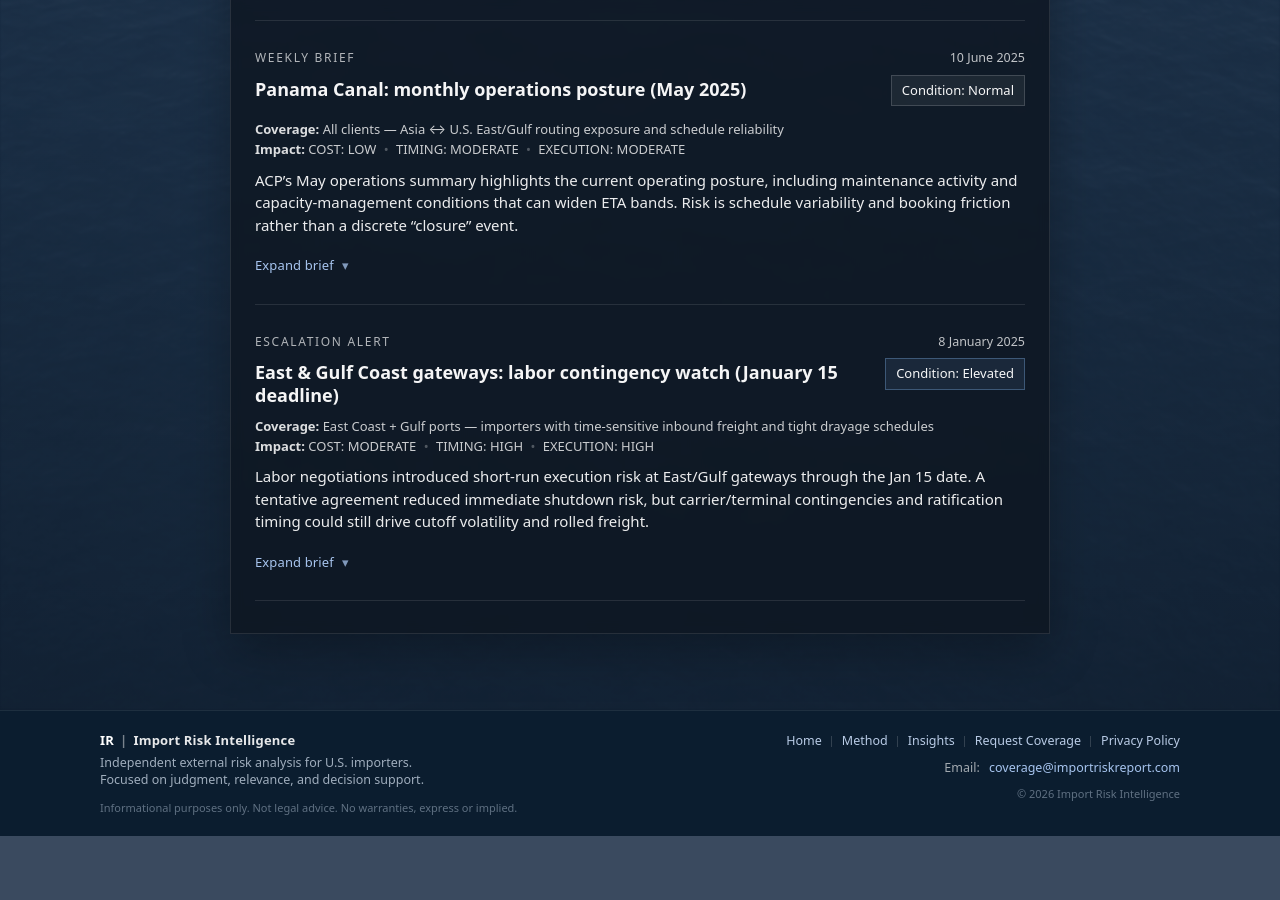
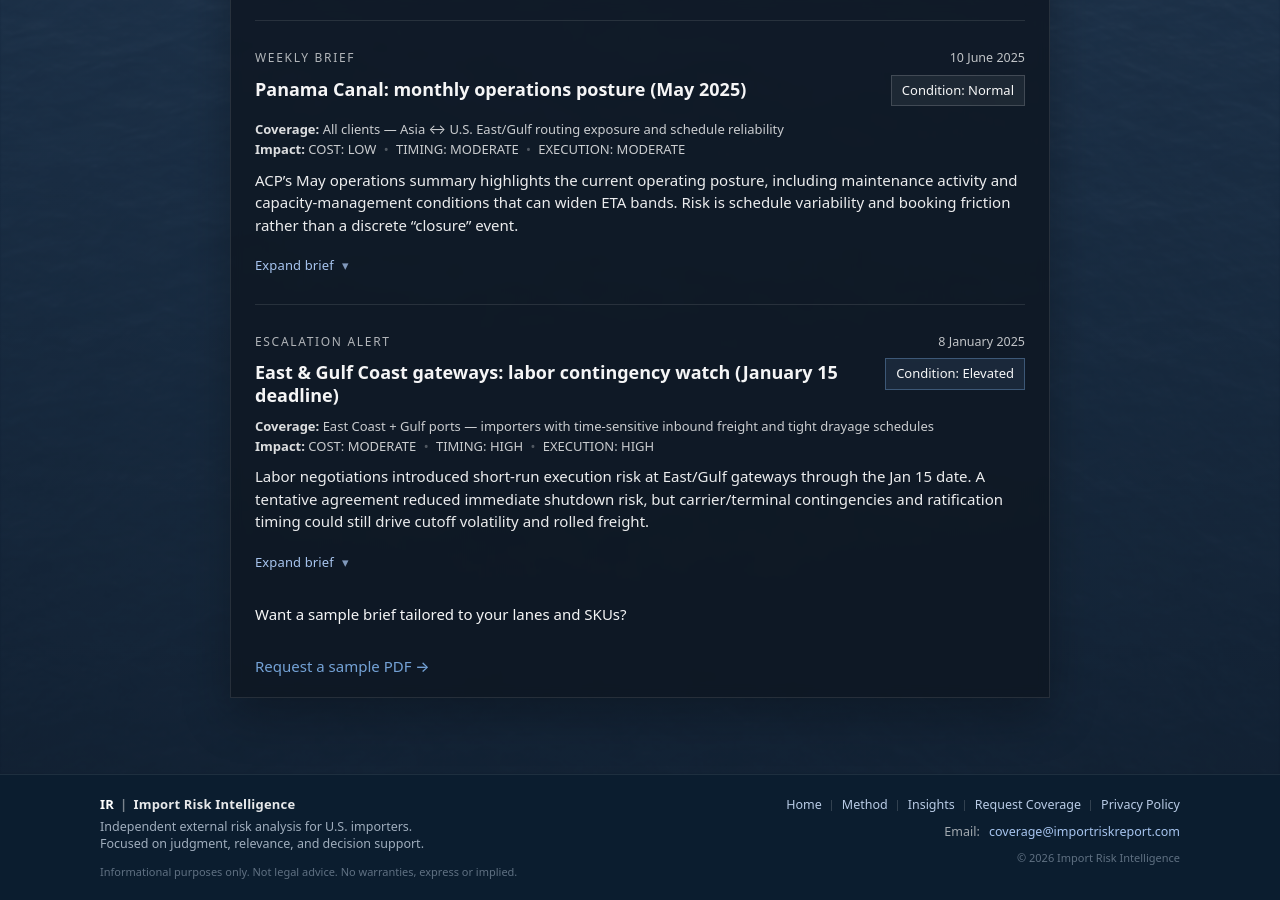
Before and after one commit to importrisk/import-risk-intelligence-site, a Jekyll site: the page built from insights.html, in a window 1280 px wide and 900 px high, scrolled down 1132 px. Built offline with Jekyll 4.4.1, drawn with Linux system fonts in a browser that asks for light colours; before the commit the page ends 1968 px from its top, so only the background shows below that.

Commit message:
Update insights.html

```diff
--- a/insights.html
+++ b/insights.html
@@ -421,11 +421,17 @@ description: Examples of what an IRI Escalation Alert or Weekly Brief looks like
 
             </div>
           </details>
-        </article>
+       </article>
 
-        <hr class="brief-rule">
-      </div>
-    </div>
-  </section>
+<div class="brief-card-foot">
+  <p class="muted">Want a sample brief tailored to your lanes and SKUs?</p>
+  <a class="inline-learn-more" href="/contact/">
+    Request a sample PDF →
+  </a>
+</div>
+
+</div> <!-- /.brief-card -->
+</div> <!-- /.container -->
+</section>
 
 </main>
```
